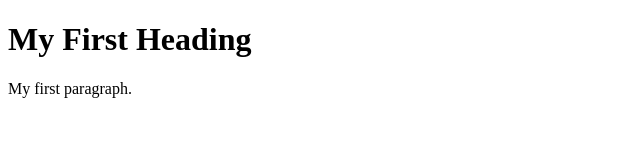
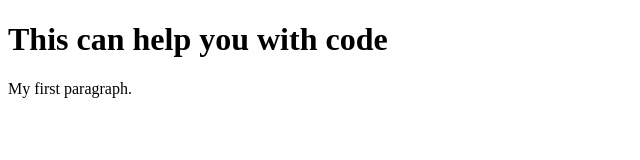
Before and after one commit to C0msic/CodeHelper, a plain HTML site: page index.html in a window 1280 px wide. Shown: the whole page, without its empty margins (0-640 px from the left). Drawn offline with Linux system fonts and the light colour scheme.

Commit message:
Update index.html

```diff
--- a/index.html
+++ b/index.html
@@ -1,11 +1,11 @@
 <!DOCTYPE html>
 <html>
 <head>
-<title>Page Title</title>
+<title>Code Helper</title>
 </head>
 <body>
 
-<h1>My First Heading</h1>
+<h1>This can help you with code</h1>
 <p>My first paragraph.</p>
 
 </body>
```
